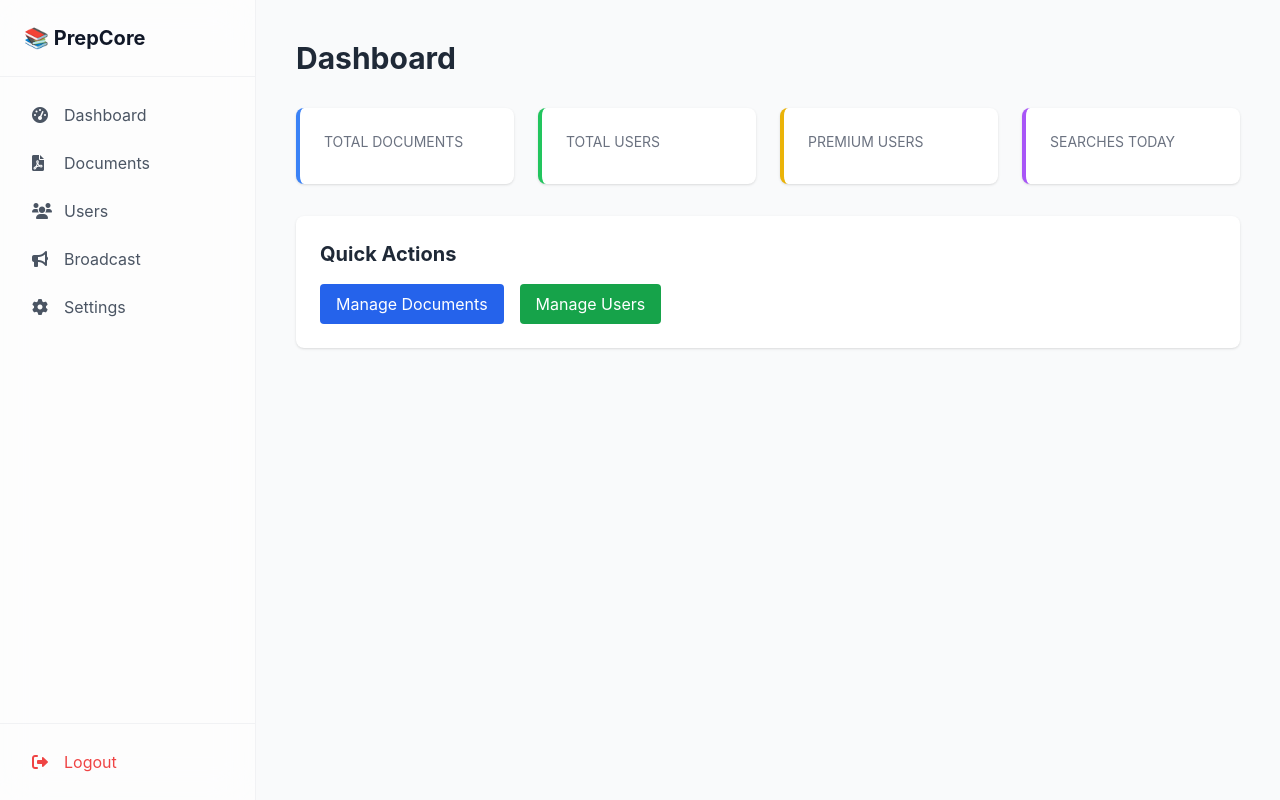
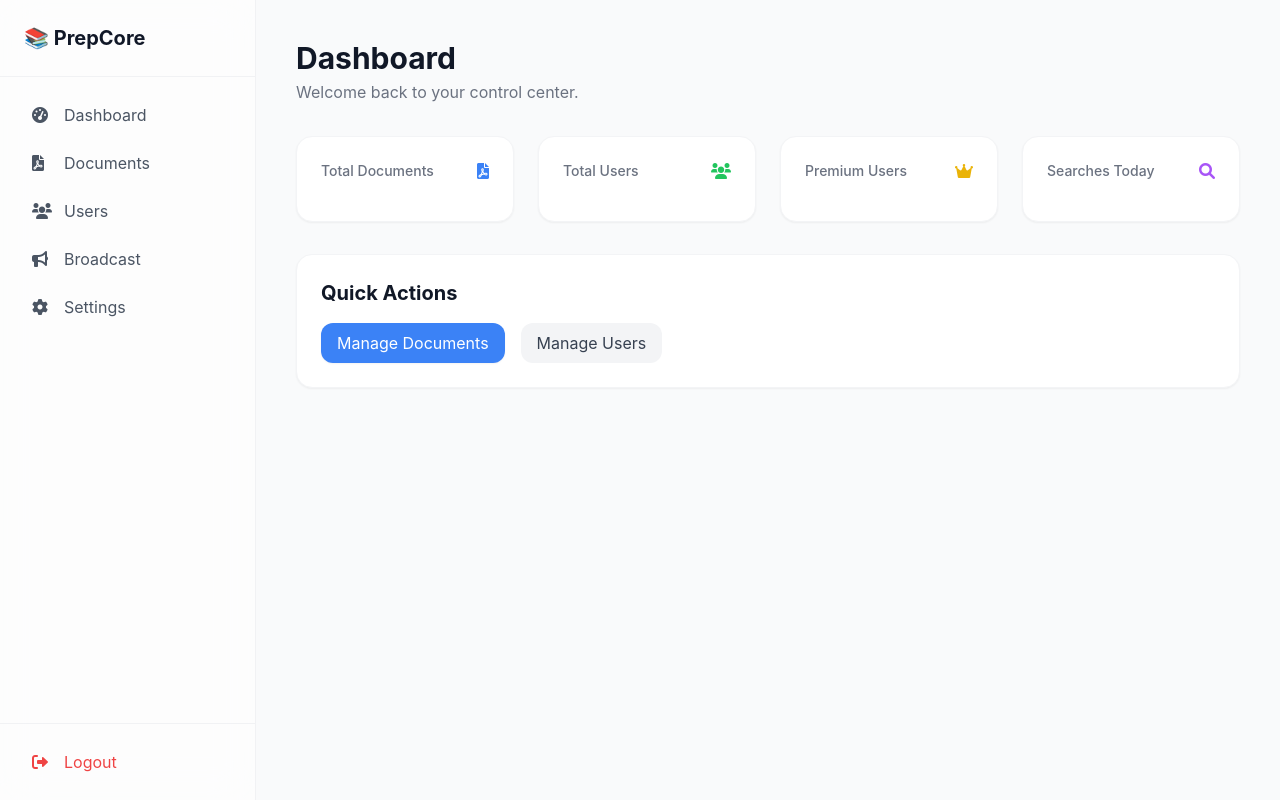
Before and after one commit to protoppertg/Best-telegram-file-share-bot, a FastAPI app: template app/templates/dashboard.html in a window 1280 px wide. Run offline with FastAPI, Linux system fonts and the light colour scheme; the template is opened without the code that fills it, so the values that code supplies are empty; parts of the project's set-up code (start-up, migrations or seed data) failed here and were passed over; some libraries are stand-ins or nearby versions.

Commit message:
Update dashboard.html

```diff
--- a/app/templates/dashboard.html
+++ b/app/templates/dashboard.html
@@ -1,29 +1,46 @@
 {% extends "base.html" %}
 {% block content %}
-<h1 class="text-3xl font-bold mb-8">Dashboard</h1>
-<div class="grid grid-cols-1 md:grid-cols-3 lg:grid-cols-4 gap-6 mb-8">
-    <div class="bg-white p-6 rounded-lg shadow border-l-4 border-blue-500">
-        <div class="text-sm text-gray-500 uppercase">Total Documents</div>
-        <div class="text-3xl font-bold mt-2">{{ stats.total_documents }}</div>
+<div class="mb-8">
+    <h1 class="text-3xl font-bold text-gray-900">Dashboard</h1>
+    <p class="text-gray-500 mt-1">Welcome back to your control center.</p>
+</div>
+
+<div class="grid grid-cols-1 md:grid-cols-2 lg:grid-cols-4 gap-6 mb-8">
+    <div class="bg-white p-6 rounded-2xl shadow-sm border border-gray-100">
+        <div class="flex items-center justify-between mb-4">
+            <span class="text-gray-500 text-sm font-medium">Total Documents</span>
+            <i class="fas fa-file-pdf text-blue-500"></i>
+        </div>
+        <div class="text-3xl font-bold text-gray-900">{{ stats.total_documents }}</div>
     </div>
-    <div class="bg-white p-6 rounded-lg shadow border-l-4 border-green-500">
-        <div class="text-sm text-gray-500 uppercase">Total Users</div>
-        <div class="text-3xl font-bold mt-2">{{ stats.total_users }}</div>
+    <div class="bg-white p-6 rounded-2xl shadow-sm border border-gray-100">
+        <div class="flex items-center justify-between mb-4">
+            <span class="text-gray-500 text-sm font-medium">Total Users</span>
+            <i class="fas fa-users text-green-500"></i>
+        </div>
+        <div class="text-3xl font-bold text-gray-900">{{ stats.total_users }}</div>
     </div>
-    <div class="bg-white p-6 rounded-lg shadow border-l-4 border-yellow-500">
-        <div class="text-sm text-gray-500 uppercase">Premium Users</div>
-        <div class="text-3xl font-bold mt-2">{{ stats.premium_users }}</div>
+    <div class="bg-white p-6 rounded-2xl shadow-sm border border-gray-100">
+        <div class="flex items-center justify-between mb-4">
+            <span class="text-gray-500 text-sm font-medium">Premium Users</span>
+            <i class="fas fa-crown text-yellow-500"></i>
+        </div>
+        <div class="text-3xl font-bold text-gray-900">{{ stats.premium_users }}</div>
     </div>
-    <div class="bg-white p-6 rounded-lg shadow border-l-4 border-purple-500">
-        <div class="text-sm text-gray-500 uppercase">Searches Today</div>
-        <div class="text-3xl font-bold mt-2">{{ stats.searches_today }}</div>
+    <div class="bg-white p-6 rounded-2xl shadow-sm border border-gray-100">
+        <div class="flex items-center justify-between mb-4">
+            <span class="text-gray-500 text-sm font-medium">Searches Today</span>
+            <i class="fas fa-search text-purple-500"></i>
+        </div>
+        <div class="text-3xl font-bold text-gray-900">{{ stats.searches_today }}</div>
     </div>
 </div>
-<div class="bg-white p-6 rounded-lg shadow">
-    <h2 class="text-xl font-bold mb-4">Quick Actions</h2>
+
+<div class="bg-white p-6 rounded-2xl shadow-sm border border-gray-100">
+    <h2 class="text-xl font-bold mb-4 text-gray-900">Quick Actions</h2>
     <div class="flex space-x-4">
-        <a href="/admin/documents" class="bg-blue-600 text-white px-4 py-2 rounded hover:bg-blue-700">Manage Documents</a>
-        <a href="/admin/users" class="bg-green-600 text-white px-4 py-2 rounded hover:bg-green-700">Manage Users</a>
+        <a href="/admin/documents" class="bg-blue-500 text-white px-4 py-2 rounded-xl hover:bg-blue-600 transition shadow-sm">Manage Documents</a>
+        <a href="/admin/users" class="bg-gray-100 text-gray-700 px-4 py-2 rounded-xl hover:bg-gray-200 transition">Manage Users</a>
     </div>
 </div>
 {% endblock %}
```
